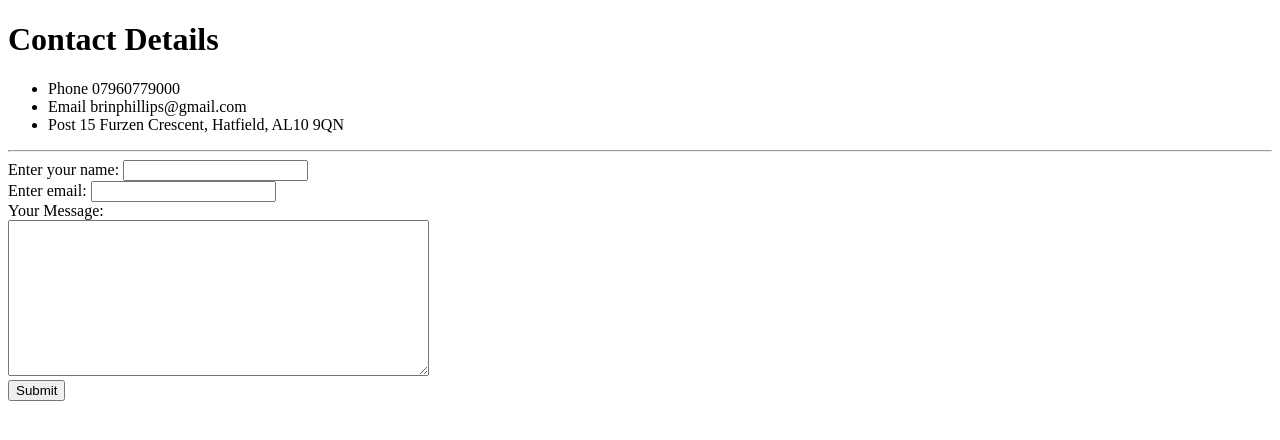
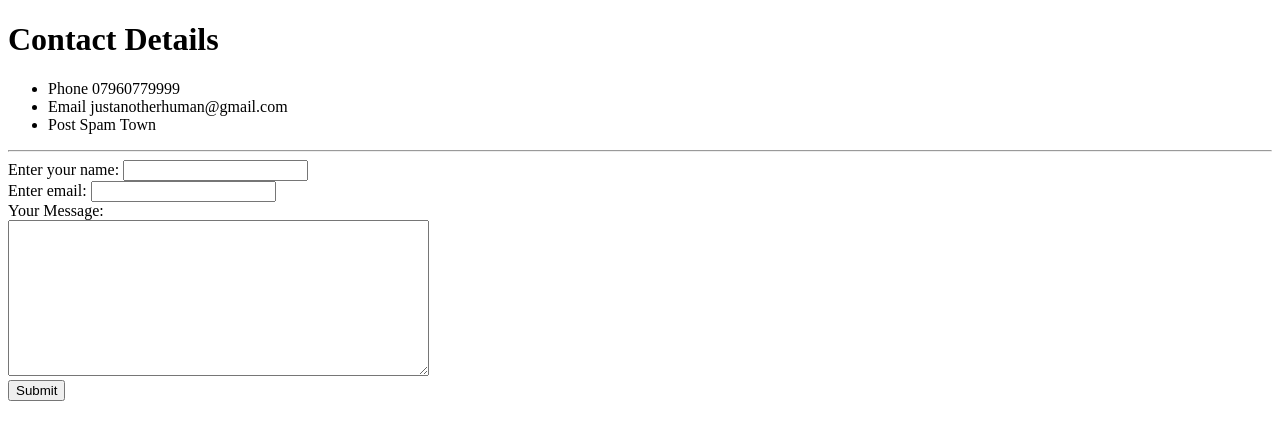
Before and after one commit to Brinternet/bio, a plain HTML site: page contact.htm in a window 1280 px wide. Drawn offline with Linux system fonts and the light colour scheme.

Commit message:
Add files via upload

```diff
--- a/contact.htm
+++ b/contact.htm
@@ -4,17 +4,18 @@
 <head>
   <meta charset="utf-8">
   <title>Contact Brin</title>
+  <link rel="stylesheet" href="css/styles.css">
 </head>
 
 <body>
   <h1>Contact Details</h1>
   <ul>
-    <li>Phone 07960779000</li>
-    <li>Email brinphillips@gmail.com</li>
-    <li>Post 15 Furzen Crescent, Hatfield, AL10 9QN</li>
+    <li>Phone 07960779999</li>
+    <li>Email justanotherhuman@gmail.com</li>
+    <li>Post Spam Town</li>
   </ul>
   <hr>
-  <form action="mailto:brinphillips@gmail.com" method="post" enctype="text/plain">
+  <form action="mailto:bryn@teclondon.co.uk" method="post" enctype="text/plain">
     <label>Enter your name:</label>
     <input type="text" name="yourName"><br>
     <label>Enter email:</label>
```
Also changed, not shown: hobbies.htm (+1 -0 lines), index.htm (+1 -0 lines).
